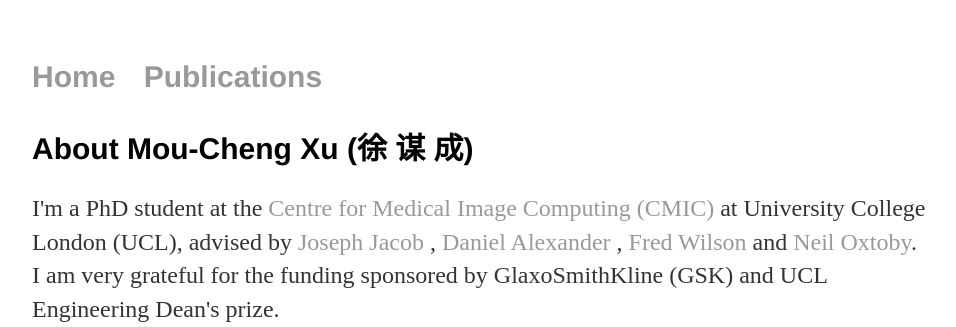
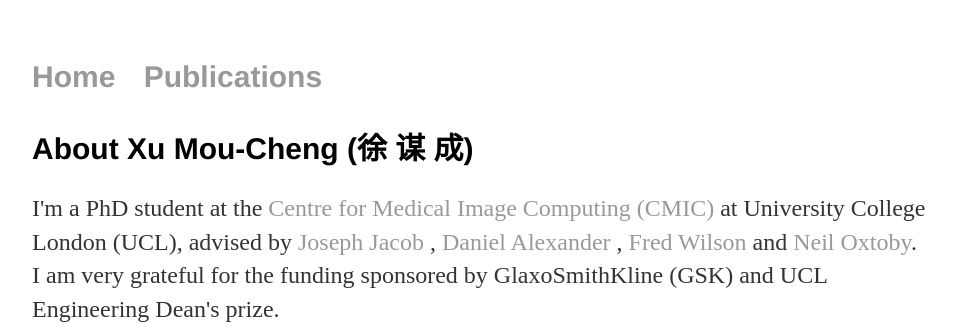
Before and after one commit to moucheng2017/mouchengxu.github.io, a Jekyll site: the page built from index.html, in a window 1280 px wide. Shown: the top 327 px of the page, without its empty margins (160-1116 px from the left). Built offline with Jekyll 4.4.1, drawn with Linux system fonts in a browser that asks for light colours.

Commit message:
Update index.html

```diff
--- a/index.html
+++ b/index.html
@@ -3,7 +3,7 @@
 title: Mou-Cheng Xu
 ---
 <div class="blurb">
-	<h1 style="font-size:30px">About Mou-Cheng Xu (徐 谋 成)</h1>
+	<h1 style="font-size:30px">About Xu Mou-Cheng (徐 谋 成)</h1>
 	<p>
 		I'm a PhD student at the <a href="https://www.ucl.ac.uk/medical-image-computing/">Centre for Medical Image Computing (CMIC)</a>
 		at University College London (UCL),
```
